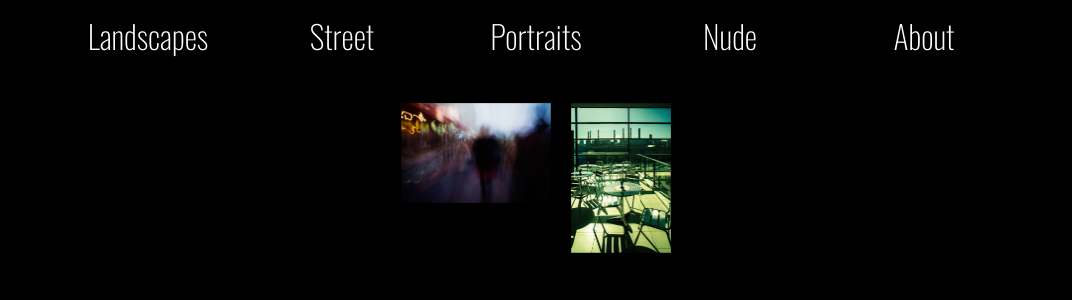
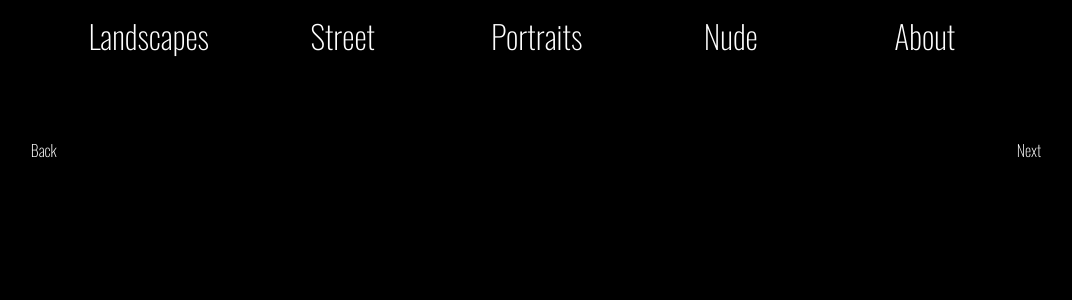
Before and after one commit to Manuletti/Buldyk-portfolio, a Vue app in the folder buldyk-photo/: page /portfolio/about in a window 1280 px wide. Shown: the top 300 px of the page, without its empty margins (104-1176 px from the left). Built offline with nearby package versions, Linux system fonts and the light colour scheme.

Commit message:
router config updated

```diff
--- a/buldyk-photo/src/components/GanreGallery.vue
+++ b/buldyk-photo/src/components/GanreGallery.vue
@@ -1,19 +1,14 @@
 <script setup lang="ts">
-import NavigationBar from "./NavigationBar.vue";
 const preview = defineProps<{
   photoList: Array<object>;
 }>();
 </script>
 <template>
-  <div>
-    <!--Это костыль, мне кажется. Компонент должен встатраиваться внутрь окружения-->
-    <NavigationBar />
-    <section>
-      <div class="preview-container" v-for="item in preview.photoList">
-        <img class="preview-img" :src="item.source" />
-      </div>
-    </section>
-  </div>
+  <section>
+    <div class="preview-container" v-for="item in preview.photoList">
+      <img class="preview-img" :src="item.source" />
+    </div>
+  </section>
 </template>
 
 <style scoped>
--- a/buldyk-photo/src/components/NavigationBar.vue
+++ b/buldyk-photo/src/components/NavigationBar.vue
@@ -7,10 +7,7 @@ const photos = usePhotoStore();
   <nav>
     <router-link
       class="nav-bar-btn"
-      to="/portfolio/landscapes"
-      @click="photos.filterByGanre('landscape')"
-      >Landscapes</router-link
-    >
+      to="/portfolio/landscapes">Landscapes</router-link>
     <router-link class="nav-bar-btn" to="/portfolio/street">Street</router-link>
     <router-link class="nav-bar-btn" to="/portfolio/portraits"
       >Portraits</router-link
--- /dev/null
+++ b/buldyk-photo/src/router/index.js
@@ -0,0 +1,38 @@
+import AppVue from "@/App.vue";
+import WelcomePage from "@/views/WelcomePage.vue";
+import PortfolioPage from "@/views/PortfolioPage.vue";
+import GanreGallery from "@/components/GanreGallery.vue";
+import { createRouter, createWebHistory } from "vue-router";
+
+const router = createRouter({
+  history: createWebHistory(),
+  routes: [
+    {
+      path: "/",
+      redirect: "/welcome",
+      name: "index",
+      component: AppVue,
+      children: [
+        {
+          path: "/welcome",
+          name: "welcome",
+          component: WelcomePage,
+        },
+        {
+          path: "/portfolio",
+          name: "porfolio",
+          component: PortfolioPage,
+          children: [
+            {
+              path: "/portfolio/:ganre",
+              name: "ganre-page",
+              component: GanreGallery,
+            },
+          ],
+        },
+      ],
+    },
+  ],
+});
+
+export default router;
--- a/buldyk-photo/src/router/index.ts
+++ /dev/null
@@ -1,63 +0,0 @@
-import AppVue from "@/App.vue";
-import { toRaw } from "vue";
-import WelcomePage from "@/views/WelcomePage.vue";
-import PortfolioPage from "@/views/PortfolioPage.vue";
-import { createRouter, createWebHistory } from "vue-router";
-import GanreGalleryVue from "@/components/GanreGallery.vue";
-import { usePhotoStore } from "@/stores/photos";
-
-let ganreFilter = [
-  {
-    source: "../../public/img/Welcome2500.jpg",
-    title: "Nevsky prospect",
-    date: 2017,
-    ganre: "street",
-    description: "",
-    info: "",
-  },
-  {
-    source: "../../public/img/IndustrialLandscape.jpg",
-    title: "Industrial Landscape, Moscow",
-    date: 2014,
-    ganre: "landscape",
-    description: "Gagarinskyi TC",
-    info: "",
-  },
-];
-
-const router = createRouter({
-  history: createWebHistory(),
-  routes: [
-    {
-      path: "/",
-      redirect: "/welcome",
-      name: "index",
-      component: AppVue,
-    },
-    {
-      path: "/welcome",
-      name: "welcome",
-      component: WelcomePage,
-    },
-    {
-      path: "/portfolio",
-      name: "porfolio",
-      component: PortfolioPage,
-    },
-    {
-      path: "/portfolio/:ganre",
-      name: "ganre",
-      component: GanreGalleryVue,
-      props: {
-        photoList: ganreFilter,
-      },
-      beforeEnter: (to, from) => {
-        const photos = usePhotoStore();
-        ganreFilter = toRaw(photos.filteredByGanre);
-        console.log("Data recieved by router: ", ganreFilter);
-      },
-    },
-  ],
-});
-
-export default router;
--- a/buldyk-photo/src/views/PortfolioPage.vue
+++ b/buldyk-photo/src/views/PortfolioPage.vue
@@ -1,8 +1,5 @@
 <script setup lang="ts">
 import NavigationBar from "../components/NavigationBar.vue";
-import GanreGallery from "../components/GanreGallery.vue";
-
-
 </script>
 
 <template>
--- a/buldyk-photo/src/views/WelcomePage.vue
+++ b/buldyk-photo/src/views/WelcomePage.vue
@@ -1,14 +1,14 @@
 <script setup lang="ts"></script>
 
 <template>
-  <main>
+  <div>
     <router-link to="/portfolio"><h1>Buldyk production</h1></router-link>
     <img src="../../public/img/Welcome2500.jpg" alt="welcome" srcset="" />
-  </main>
+  </div>
 </template>
 
 <style>
-main {
+div {
   font-family: "Oswald", sans-serif;
   font-weight: 200;
 }
@@ -16,7 +16,7 @@ img {
   display: flex;
   margin: auto;
   width: 98vw;
-  height: 97vh;
+  height: auto;
 }
 
 h1 {
```
